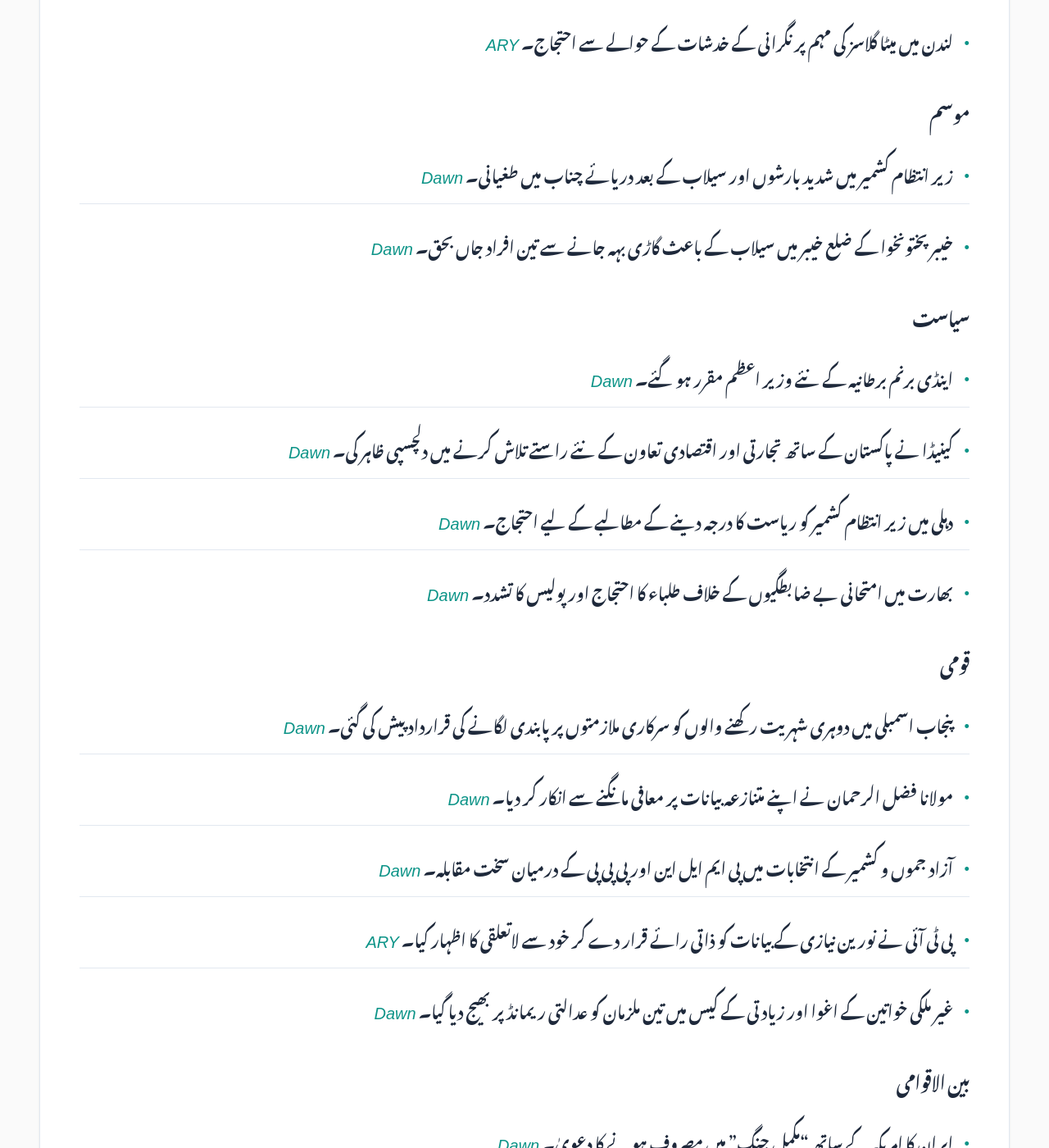
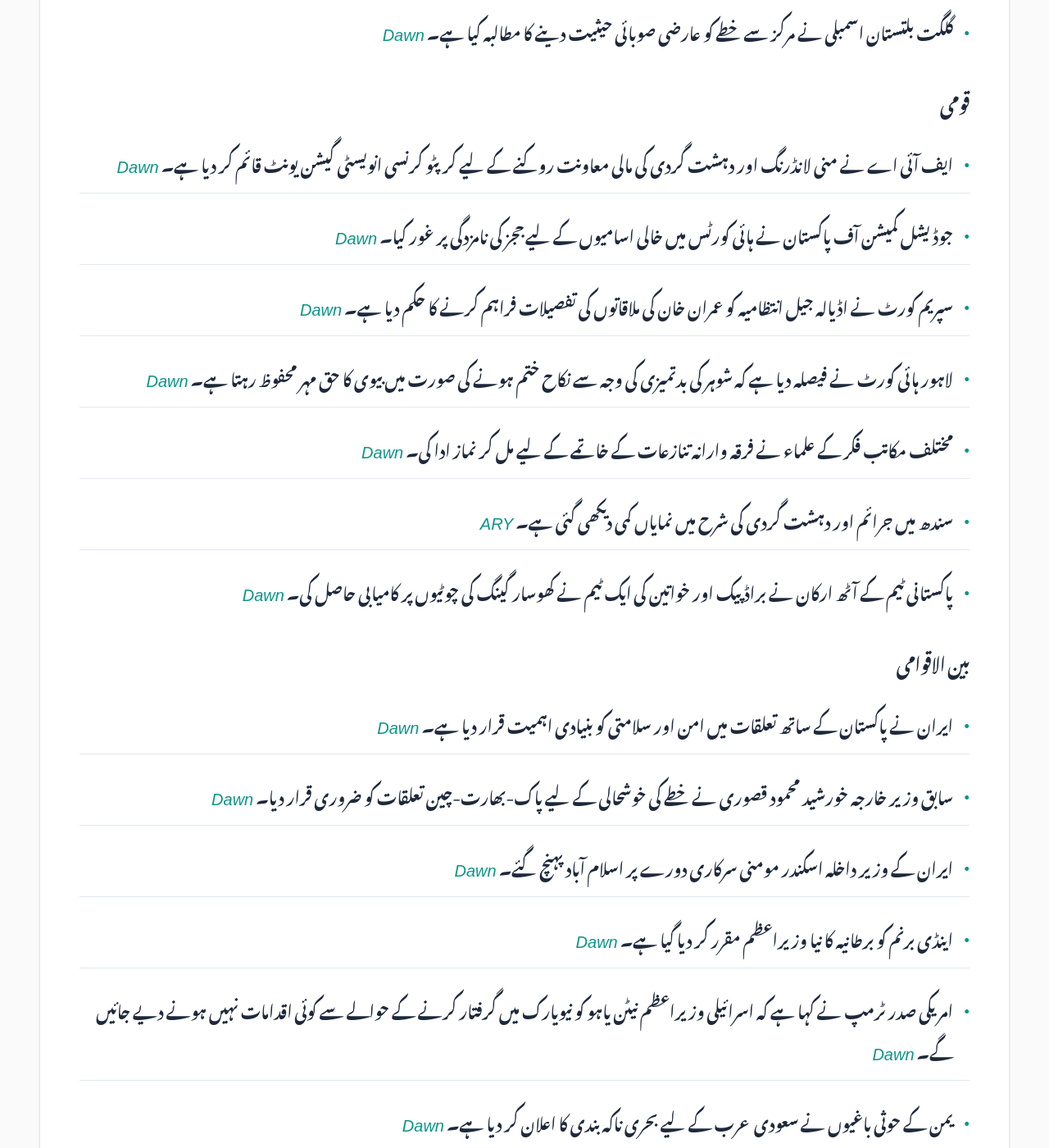
Before and after one commit to zsubzwary/news, a Jekyll site: the page built from ur/index.md, in a window 1280 px wide and 1400 px high, scrolled down 1186 px. Shown: the whole window at 82% size. Built offline with Jekyll 4.4.1, drawn with Linux system fonts in a browser that asks for light colours; some web fonts are replaced; comment, search, counter and statistics services are not loaded; some of the changed text lies outside the part shown.

Commit message:
DateTime; 2026-07-21T04:10:01.820Z

```diff
--- a/ur/index.md
+++ b/ur/index.md
@@ -7,52 +7,45 @@ rtl: true
 
 پاکستان کی تازہ خبروں کا خلاصہ
 
- &lrm; 20-Jul-2026 21:09PKT
+ &lrm; 21-Jul-2026 09:10PKT
 
 پڑھنے کا وقت : 4 منٹ
 
 ### معیشت
-- مشرق وسطیٰ میں کشیدگی کے باعث برینٹ آئل کی قیمت 90 ڈالر سے تجاوز کر گئی۔ *[Dawn](https://www.dawn.com/news/2016987/brent-oil-tops-90-as-us-iran-expand-strikes-in-the-middle-east)*
-- حکومت پیٹرولیم مصنوعات پر بچت اور کفایت شعاری کے منصوبے دوبارہ فعال کرنے پر غور کر رہی ہے۔ *[Dawn](https://www.dawn.com/news/2016884/govt-weighs-activating-fuel-saving-plans)*
-- خیبر پختونخوا نے 7 ویں این ایف سی ایوارڈ کے تسلسل کو وفاقی آئینی عدالت میں چیلنج کر دیا۔ *[Dawn](https://www.dawn.com/news/2017040/kp-approaches-fcc-challenges-years-long-extension-of-7th-nfc-award-after-fata-merger)*
-- لاء اینڈ جسٹس کمیشن آف پاکستان نے بین الاقوامی تجارتی عدالت کے قیام کے لیے آئینی ترمیم کی سفارش کی ہے۔ *[Dawn](https://www.dawn.com/news/2017016/cjp-led-body-decides-to-recommend-constitutional-tweak-to-govt-for-establishment-of-international-commercial-court)*
-- وزیر اعظم نے پاکستان ریلوے کی جدید کاری کو ملک کو علاقائی تجارتی مرکز بنانے کے لیے ناگزیر قرار دیا۔ *[Dawn](https://www.dawn.com/news/2017015/pm-says-modernisation-of-pakistan-railways-instrumental-in-establishing-country-as-a-regional-hub)*
-- پیٹرول کی قیمتوں کے لیے نئے روزانہ اپ ڈیٹ کے ڈھانچے کا انکشاف۔ *[ARY](https://arynews.tv/petrol-price-new-daily-updates-structure-revealed)*
-
-### سائنس اور ٹیکنالوجی
-- لندن میں میٹا گلاسز کی مہم پر نگرانی کے خدشات کے حوالے سے احتجاج۔ *[ARY](https://arynews.tv/guerrilla-london-bus-ads-slam-kylie-jenners-meta-glasses-campaign-over-surveillance-fears)*
+- پاکستان اسٹیٹ آئل (PSO) مالی سال 2027 میں ڈیزل کا واحد درآمد کنندہ ہوگا۔ *[Dawn](https://www.dawn.com/news/2017158/pakistan-state-oil-to-be-sole-diesel-importer-in-fy27)*
+- حکومت نے پٹرول کی قیمت میں 0.35 روپے کمی اور ڈیزل کی قیمت میں 5.71 روپے فی لیٹر اضافہ کر دیا ہے۔ *[Dawn](https://www.dawn.com/news/2017065/govt-decreases-petrol-price-by-rs035-increases-diesel-by-rs571-per-litre)*
+- تجارتی پالیسی (STP) 2026-31 کے لیے ڈھانچہ جاتی کمزوریوں کو دور کرنے اور برآمدات کی حکمت عملی پر غور کیا جائے گا۔ *[Dawn](https://www.dawn.com/news/2017189/rethinking-trade-policy)*
 
 ### موسم
-- زیر انتظام کشمیر میں شدید بارشوں اور سیلاب کے بعد دریائے چناب میں طغیانی۔ *[Dawn](https://www.dawn.com/news/2016873/chenab-flows-surge-after-floods-in-held-kashmir)*
-- خیبر پختونخوا کے ضلع خیبر میں سیلاب کے باعث گاڑی بہہ جانے سے تین افراد جاں بحق۔ *[Dawn](https://www.dawn.com/news/2017008/3-bodies-found-after-vehicle-carrying-afghans-swept-away-by-flash-flood-in-kps-khyber)*
+- کشمیر اور پنجاب کے علاقوں میں ہونے والی بارشوں کے باعث دریائے چناب میں پانی کی سطح میں تیزی سے اضافے کا خدشہ ہے۔ *[Dawn](https://www.dawn.com/news/2017067/chenab-water-level-likely-to-surge-following-ongoing-rains-in-indian-occupied-kashmir-punjab)*
 
 ### سیاست
-- اینڈی برنم برطانیہ کے نئے وزیر اعظم مقرر ہو گئے۔ *[Dawn](https://www.dawn.com/news/2017007/andy-burnham-becomes-uk-pm-says-britain-needs-to-regain-stability)*
-- کینیڈا نے پاکستان کے ساتھ تجارتی اور اقتصادی تعاون کے نئے راستے تلاش کرنے میں دلچسپی ظاہر کی۔ *[Dawn](https://www.dawn.com/news/2017004/canada-eyes-new-avenues-for-trade-economic-cooperation-with-pakistan-as-fm-anand-visits-islamabad)*
-- دہلی میں زیر انتظام کشمیر کو ریاست کا درجہ دینے کے مطالبے کے لیے احتجاج۔ *[Dawn](https://www.dawn.com/news/2017041/hundreds-protest-in-delhi-demanding-statehood-for-occupied-kashmir)*
-- بھارت میں امتحانی بے ضابطگیوں کے خلاف طلباء کا احتجاج اور پولیس کا تشدد۔ *[Dawn](https://www.dawn.com/news/2016990/indian-police-fire-tear-gas-baton-charge-cockroach-janta-party-protesters-trying-to-march-on-parliament)*
+- پنجاب اسمبلی میں دوہری شہریت رکھنے والے افراد کو سرکاری ملازمتوں پر پابندی لگانے کی قرارداد پیش کی گئی ہے۔ *[Dawn](https://www.dawn.com/news/2017045/pml-n-mpa-seeks-ban-on-appointment-of-dual-nationals-to-government-service)*
+- گلگت بلتستان اسمبلی نے مرکز سے خطے کو عارضی صوبائی حیثیت دینے کا مطالبہ کیا ہے۔ *[Dawn](https://www.dawn.com/news/2017192/gb-assemblys-demand)*
 
 ### قومی
-- پنجاب اسمبلی میں دوہری شہریت رکھنے والوں کو سرکاری ملازمتوں پر پابندی لگانے کی قرارداد پیش کی گئی۔ *[Dawn](https://www.dawn.com/news/2017045/pml-n-mpa-seeks-ban-on-appointment-of-dual-nationals-to-government-service)*
-- مولانا فضل الرحمان نے اپنے متنازعہ بیانات پر معافی مانگنے سے انکار کر دیا۔ *[Dawn](https://www.dawn.com/news/2016839/fazl-refuses-to-apologise-for-controversial-remarks)*
-- آزاد جموں و کشمیر کے انتخابات میں پی ایم ایل این اور پی پی پی کے درمیان سخت مقابلہ۔ *[Dawn](https://www.dawn.com/news/2016877/ajk-polls-shaping-up-to-be-nawaz-vs-bilawal-contest)*
-- پی ٹی آئی نے نورین نیازی کے بیانات کو ذاتی رائے قرار دے کر خود سے لاتعلقی کا اظہار کیا۔ *[ARY](https://arynews.tv/noreen-niazi-remarks-pti-distances-itself-from-founder-sister)*
-- غیر ملکی خواتین کے اغوا اور زیادتی کے کیس میں تین ملزمان کو عدالتی ریمانڈ پر بھیج دیا گیا۔ *[Dawn](https://www.dawn.com/news/2017011/foreign-womens-abduction-rape-case-3-suspects-remanded-in-judicial-custody)*
+- ایف آئی اے نے منی لانڈرنگ اور دہشت گردی کی مالی معاونت روکنے کے لیے کرپٹو کرنسی انویسٹی گیشن یونٹ قائم کر دیا ہے۔ *[Dawn](https://www.dawn.com/news/2017177/fia-sets-up-cryptocurrency-investigation-unit)*
+- جوڈیشل کمیشن آف پاکستان نے ہائی کورٹس میں خالی اسامیوں کے لیے ججز کی نامزدگی پر غور کیا۔ *[Dawn](https://www.dawn.com/news/2017148/judicial-commission-of-pakistan-suggests-judges-for-high-court-slots)*
+- سپریم کورٹ نے اڈیالہ جیل انتظامیہ کو عمران خان کی ملاقاتوں کی تفصیلات فراہم کرنے کا حکم دیا ہے۔ *[Dawn](https://www.dawn.com/news/2017174/supreme-court-seeks-details-of-imrans-jail-meetings)*
+- لاہور ہائی کورٹ نے فیصلہ دیا ہے کہ شوہر کی بدتمیزی کی وجہ سے نکاح ختم ہونے کی صورت میں بیوی کا حق مہر محفوظ رہتا ہے۔ *[Dawn](https://www.dawn.com/news/2017050/wifes-right-to-dower-remains-protected-if-marriage-dissolved-due-to-husbands-misconduct-lhc)*
+- مختلف مکاتب فکر کے علماء نے فرقہ وارانہ تنازعات کے خاتمے کے لیے مل کر نماز ادا کی۔ *[Dawn](https://www.dawn.com/news/2017171/clerics-from-different-sects-offer-joint-prayers)*
+- سندھ میں جرائم اور دہشت گردی کی شرح میں نمایاں کمی دیکھی گئی ہے۔ *[ARY](https://arynews.tv/crime-and-terrorism-in-sindh-see-major-decline)*
+- پاکستانی ٹیم کے آٹھ ارکان نے براڈ پیک اور خواتین کی ایک ٹیم نے کھوسار گینگ کی چوٹیوں پر کامیابی حاصل کی۔ *[Dawn](https://www.dawn.com/news/2017149/two-expeditions-succeed-in-summit-bids)*
 
 ### بین الاقوامی
-- ایران کا امریکہ کے ساتھ "مکمل جنگ" میں مصروف ہونے کا دعویٰ۔ *[Dawn](https://www.dawn.com/news/2016977/iran-says-fighting-full-scale-war-with-united-states)*
-- امریکی حملوں سے ایران کے جنوبی علاقوں میں معاشی اور سماجی مشکلات میں اضافہ۔ *[Dawn](https://www.dawn.com/news/2017049/us-attacks-deepen-hardship-not-dissent-in-irans-south)*
-- خلیجی ممالک نے امریکہ اور ایران کے درمیان بڑھتی ہوئی کشیدگی کو کم کرنے کے لیے سفارتی کوششوں کی اپیل کی۔ *[Dawn](https://www.dawn.com/news/2016864/gulf-states-appeal-for-return-to-talks-as-us-iran-trade-blows)*
+- ایران نے پاکستان کے ساتھ تعلقات میں امن اور سلامتی کو بنیادی اہمیت قرار دیا ہے۔ *[Dawn](https://www.dawn.com/news/2017147/araghchi-identifies-peace-security-as-key-goals-in-relations-with-islamabad)*
+- سابق وزیر خارجہ خورشید محمود قصوری نے خطے کی خوشحالی کے لیے پاک-بھارت-چین تعلقات کو ضروری قرار دیا۔ *[Dawn](https://www.dawn.com/news/2017164/better-ties-vital-for-pak-india-china-prosperity-ex-fm-khurshid-mahmud-kasuri)*
+- ایران کے وزیر داخلہ اسکندر مومنی سرکاری دورے پر اسلام آباد پہنچ گئے۔ *[Dawn](https://www.dawn.com/news/2017051/irans-interior-minister-eskandar-momeni-arrives-in-pakistan)*
+- اینڈی برنم کو برطانیہ کا نیا وزیراعظم مقرر کر دیا گیا ہے۔ *[Dawn](https://www.dawn.com/news/2017007/andy-burnham-becomes-uk-pm-says-britain-needs-to-regain-stability)*
+- امریکی صدر ٹرمپ نے کہا ہے کہ اسرائیلی وزیراعظم نیٹن یاہو کو نیویارک میں گرفتار کرنے کے حوالے سے کوئی اقدامات نہیں ہونے دیے جائیں گے۔ *[Dawn](https://www.dawn.com/news/2017066/trump-dismisses-ny-mayor-mamdanis-threat-to-arrest-netanyahu)*
+- یمن کے حوثی باغیوں نے سعودی عرب کے لیے بحری ناکہ بندی کا اعلان کر دیا ہے۔ *[Dawn](https://www.dawn.com/news/2016977/yemens-houthis-declare-maritime-blockade-of-saudi-arabia)*
+- ٹرمپ نے خبردار کیا ہے کہ امریکی فوجیوں کے قتل کے بعد ایران کو اس کی قیمت چکانی پڑے گی۔ *[ARY](https://arynews.tv/new-strikes-as-trump-warns-iran-will-pay-for-us-troop-deaths)*
 
 ### کھیل
-- سپین کے ورلڈ کپ جیتنے والے کھلاڑی میڈرڈ میں جشن کے لیے واپس پہنچ گئے۔ *[Dawn](https://www.dawn.com/news/2017043/fifa-world-cup-heroes-spain-return-home-ahead-of-victory-parade)*
-- لیجنڈری سابق فٹ بالر کیگن کا 75 برس کی عمر میں انتقال۔ *[ARY](https://arynews.tv/legendary-former-liverpool-and-england-star-keegan-dies-aged-75)*
-- ورلڈ کپ کے دوران گوی اور پیریڈیز کے درمیان ہونے والے جھگڑے کی تفصیلات۔ *[ARY](https://arynews.tv/gavis-comment-to-paredes-that-sparked-a-world-cup-brawl)*
-
-### صحت
-- سلمان خان نے سوشل میڈیا پر وائرل ہونے والے کلپ کے بعد اپنی صحت کے بارے میں بات کی۔ *[ARY](https://arynews.tv/salman-khan-speaks-up-on-health-after-viral-clip)*
+- اسپین نے فٹ بال ورلڈ کپ جیت کر اپنی دوسری بار کامیابی کا جشن منایا ہے۔ *[Dawn](https://www.dawn.com/news/2017043/fifa-world-cup-heroes-spain-return-home-ahead-of-victory-parade)*
+- لیونل میسی نے ورلڈ کپ کے فائنل میں شکست کے حوالے سے اپنی خاموشی توڑ دی۔ *[ARY](https://arynews.tv/lionel-messi-breaks-silence-on-argentinas-world-cup-final-loss)*
 
 ### دیگر
-- برطانیہ کی مشہور بلی 'لیری' نے نئے وزیر اعظم کا خیرمقدم کیا۔ *[Dawn](https://www.dawn.com/news/2017026/politicians-come-and-go-larry-the-cat-welcomes-7th-prime-minister)*
-- فلم 'ایوینجرز: ڈومز ڈے' کا نیا ٹریلر جاری کر دیا گیا۔ *[ARY](https://arynews.tv/avengers-doomsday-trailer-dr-doom-first-look)*
-- ہولی ولبوری نے اپنے نئے یوٹیوب شو کا اعلان کیا۔ *[ARY](https://arynews.tv/holly-willoughby-announces-new-youtube-show)*
+- ہالی بیبر نے جسٹن بیبر کی ورلڈ کپ پارٹی میں شرکت کی۔ *[ARY](https://arynews.tv/hailey-bieber-slays-in-scarlet-dress-for-justins-world-cup-afterparty)*
+- ریان رینالڈز نے بلیک لائیولی کے ساتھ ورلڈ کپ کے موقع پر شرکت نہیں کی۔ *[ARY](https://arynews.tv/ryan-reynolds-misses-world-cup-with-blake-lively-for-this-reason)*
+- ملکہ کیملا نے بے گھری کے خلاف کام کرنے والی تنظیموں کی حمایت میں قدم اٹھایا ہے۔ *[ARY](https://arynews.tv/queen-camilla-steps-up-support-for-homelessness-charities-alongside-prince-williams-initiative)*
```
